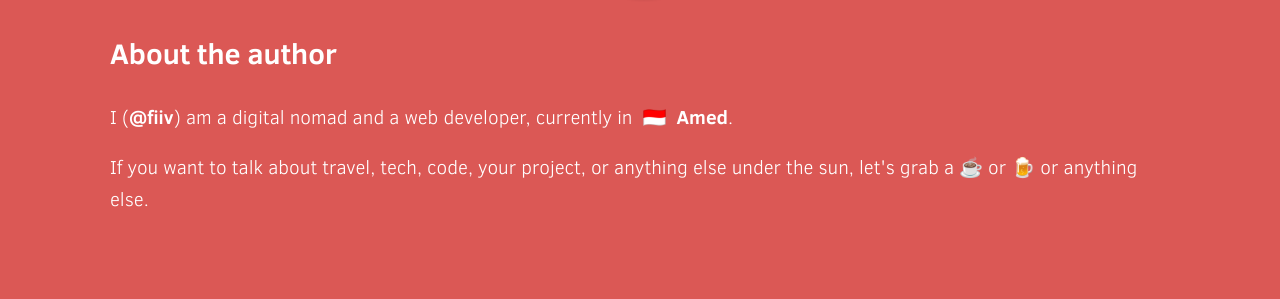
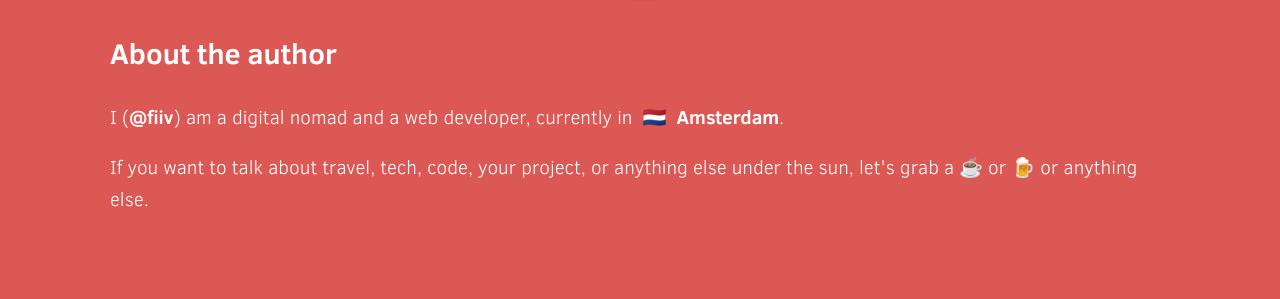
Before and after one commit to mtimofiiv/80days.in, a Jekyll site: the page built from index.html, in a window 1280 px wide and 900 px high, scrolled down 3120 px. Shown: the part 497-796 px from the top of the window. Built offline with Jekyll 4.4.1, drawn with Linux system fonts in a browser that asks for light colours; the list of posts is cut into pages by our own code.

Commit message:
Update _config.yml

```diff
--- a/_config.yml
+++ b/_config.yml
@@ -24,8 +24,8 @@ exclude:
   - Gemfile
   - Gemfile.lock
 
-mike_location: Amed
-mike_location_flag: 🇮🇩
+mike_location: Amsterdam
+mike_location_flag: 🇳🇱
 
 feed:
   categories:
```
